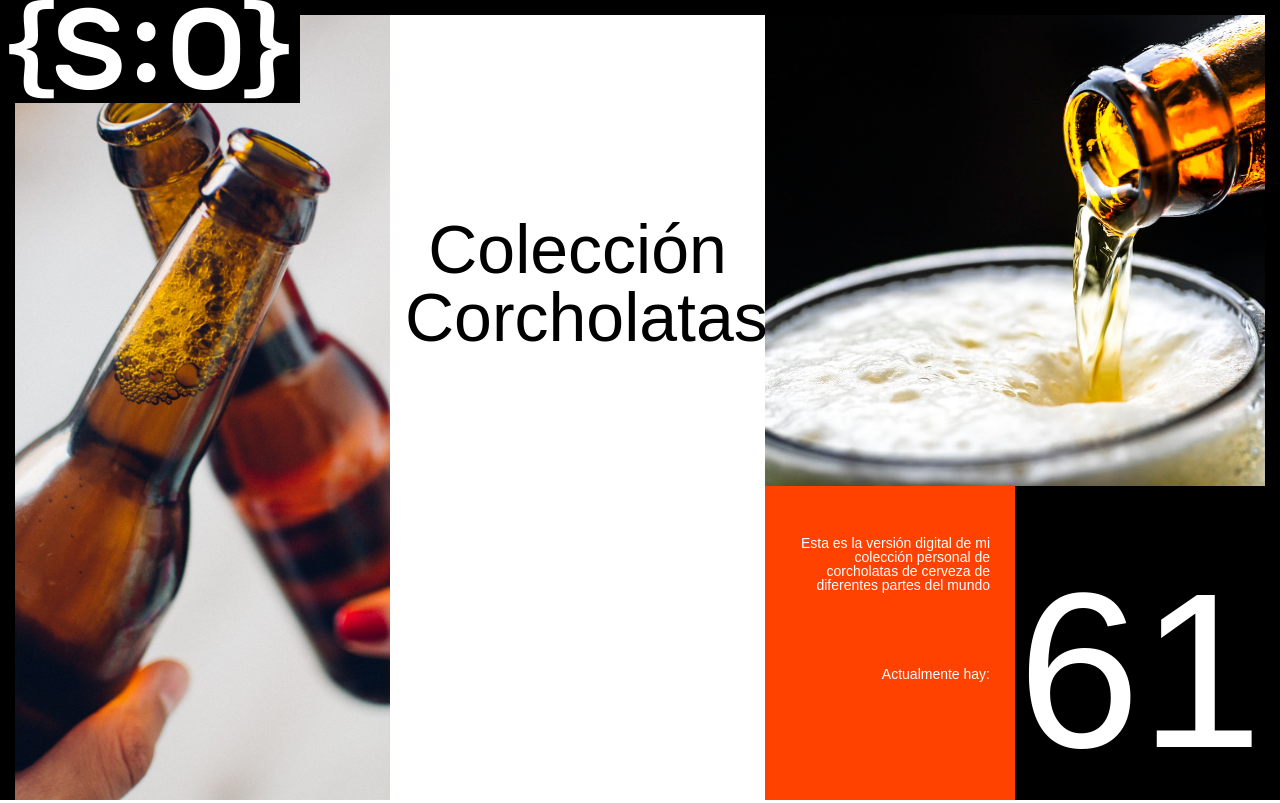
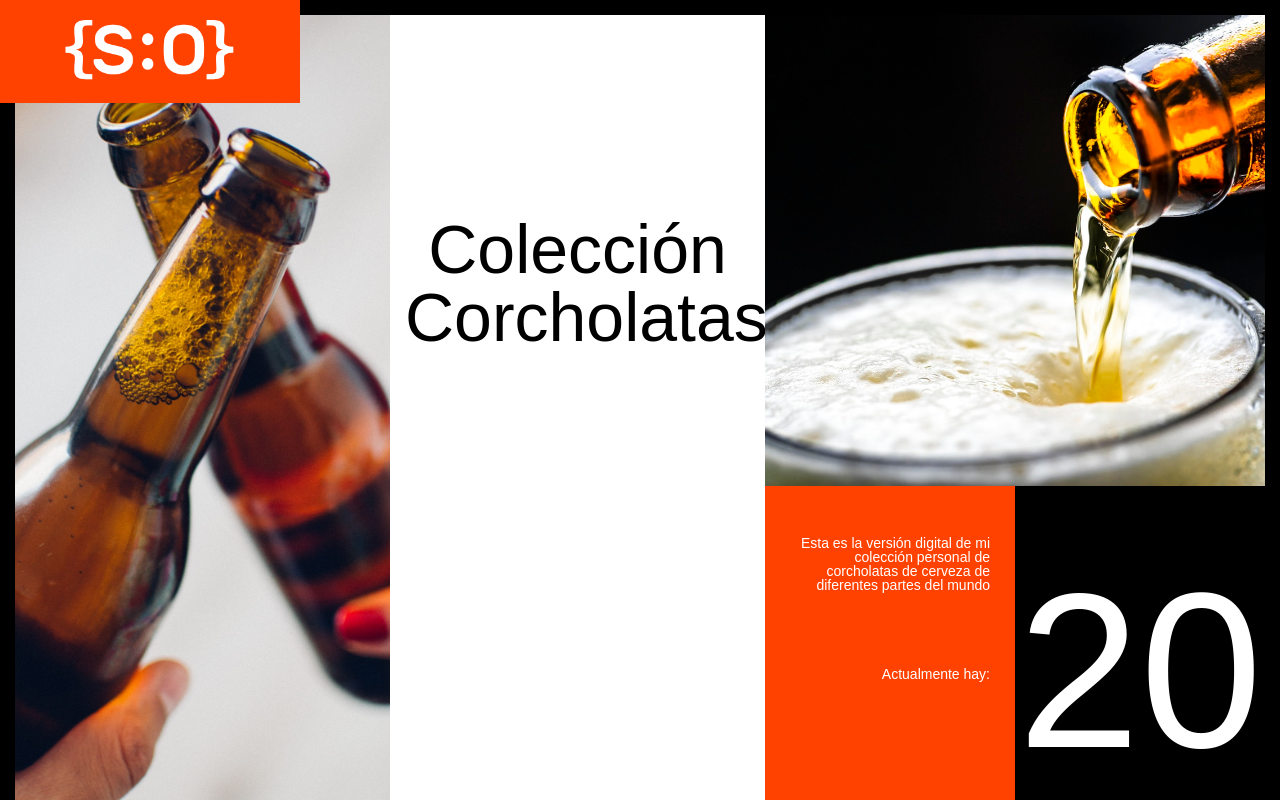
Before and after one commit to SebaZauberer/coleccion-corcholatas, a plain HTML site: page index.html in a window 1280 px wide. Shown: the top 803 px of the page. Drawn offline with Linux system fonts and the light colour scheme.

Commit message:
primera vista

```diff
--- a/index.html
+++ b/index.html
@@ -34,7 +34,7 @@
                         <p>Actualmente hay:</p>
                     </div>
                     <div class="record-box">
-                        <p>61</p>
+                        <p>20</p>
                     </div>
                 </div>
             </div>
--- a/scss/_header.scss
+++ b/scss/_header.scss
@@ -3,4 +3,18 @@
     top: 0;
     left: 0;
     background-color: $black;
+
+    .logo{
+        a{
+            padding: 20px 0;
+            display: block;
+            text-align: center;
+            img{
+                width: 60%;
+            }
+            &:hover{
+                background-color: $main;
+            }
+        }
+    }
 }
```
Also changed, not shown: css/style.min.css, 1 other file.
